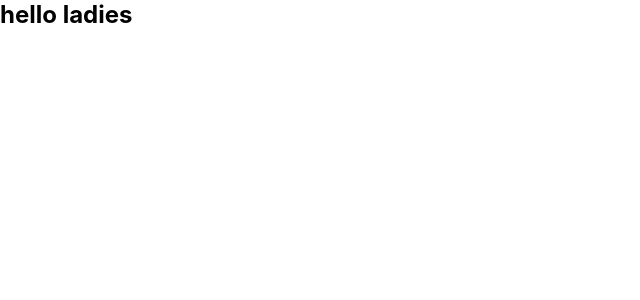
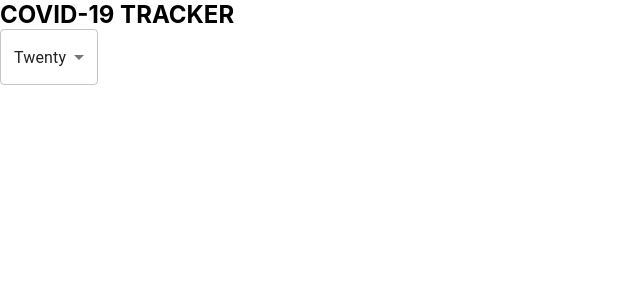
Before and after one commit to Lukas-technoledge/Covid-19-Tracker, a React (Create React App) app: page / in a window 1280 px wide. Shown: the top 300 px of the page, without its empty margins (0-640 px from the left). Built offline with nearby package versions, Linux system fonts and the light colour scheme.

Commit message:
header in progress

```diff
--- a/package.json
+++ b/package.json
@@ -3,6 +3,9 @@
   "version": "0.1.0",
   "private": true,
   "dependencies": {
+    "@emotion/react": "^11.9.3",
+    "@emotion/styled": "^11.9.3",
+    "@mui/material": "^5.8.7",
     "@testing-library/jest-dom": "^5.16.4",
     "@testing-library/react": "^13.3.0",
     "@testing-library/user-event": "^13.5.0",
--- a/src/App.js
+++ b/src/App.js
@@ -1,9 +1,10 @@
 import './App.css';
+import Header from './Header';
 
 function App() {
   return (
     <div className="app">
-      <h2>hello ladies</h2>
+      <Header />
     </div>
   );
 }
--- /dev/null
+++ b/src/Header.js
@@ -0,0 +1,20 @@
+import React from 'react'
+import { FormControl, Select, MenuItem } from '@mui/material';
+import './Header'
+
+function Header() {
+  return (
+    <div className='header'>
+    <h2>COVID-19 TRACKER</h2>
+    <FormControl className='header__dropdown'>
+        <Select variant='outlined' value="20" select>
+            <MenuItem value="10">Ten</MenuItem>
+            <MenuItem value="20">Twenty</MenuItem>
+        </Select>
+
+    </FormControl>
+    </div>
+  )
+}
+
+export default Header
```
Also changed, not shown: src/Header.css (added), 1 other file (tests, documents, lock files or other folders).
